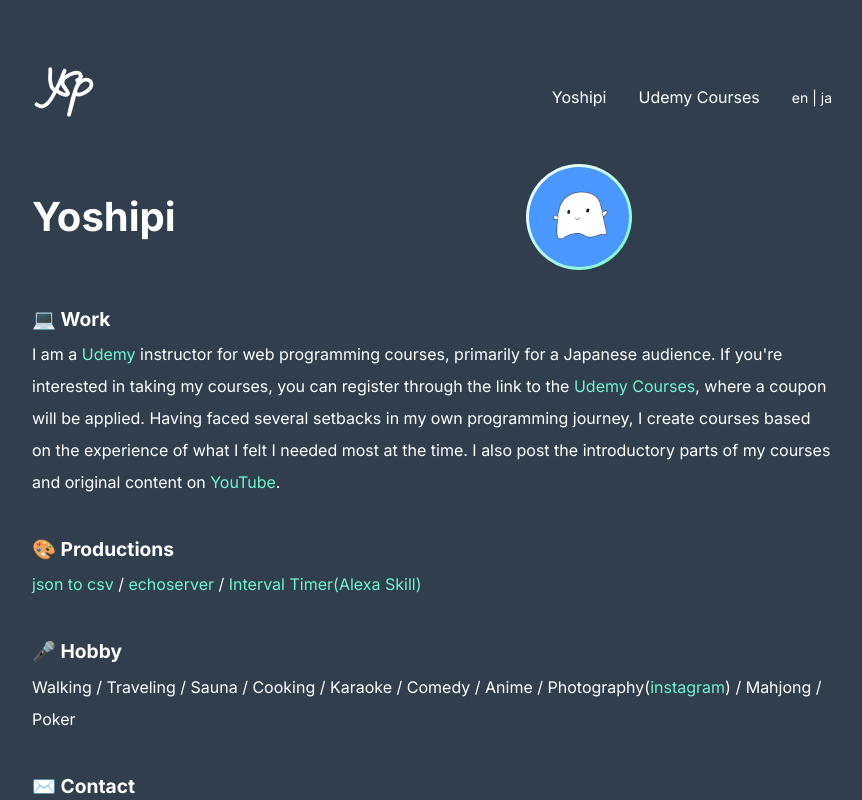
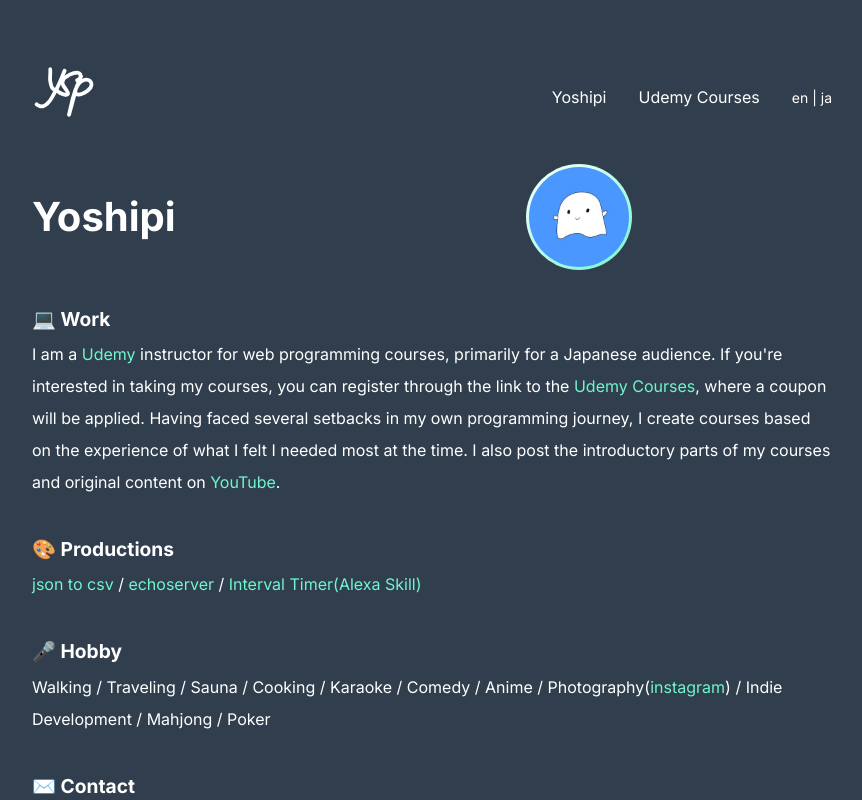
Before and after one commit to yoshi-pi/yoshipi.me, a Vue app: page /en in a window 1280 px wide. Shown: the top 800 px of the page, without its empty margins (208-1070 px from the left). Built offline with nearby package versions, Linux system fonts and the light colour scheme.

Commit message:
Update hobbies section in HomeView.vue to include 'Indie Development'

```diff
--- a/src/views/HomeView.vue
+++ b/src/views/HomeView.vue
@@ -75,13 +75,13 @@
         >散歩/旅行/サウナ/料理/カラオケ/お笑い/アニメ/カメラ(<a
           href="https://www.instagram.com/yoshipigram2/"
           >instagram</a
-        >)/麻雀/ポーカー</template
+        >)/個人開発/麻雀/ポーカー</template
       >
       <template v-else
         >Walking / Traveling / Sauna / Cooking / Karaoke / Comedy / Anime / Photography(<a
           href="https://www.instagram.com/yoshipigram2/"
           >instagram</a
-        >) / Mahjong / Poker</template
+        >) / Indie Development / Mahjong / Poker</template
       >
     </section>
     <section>
```
